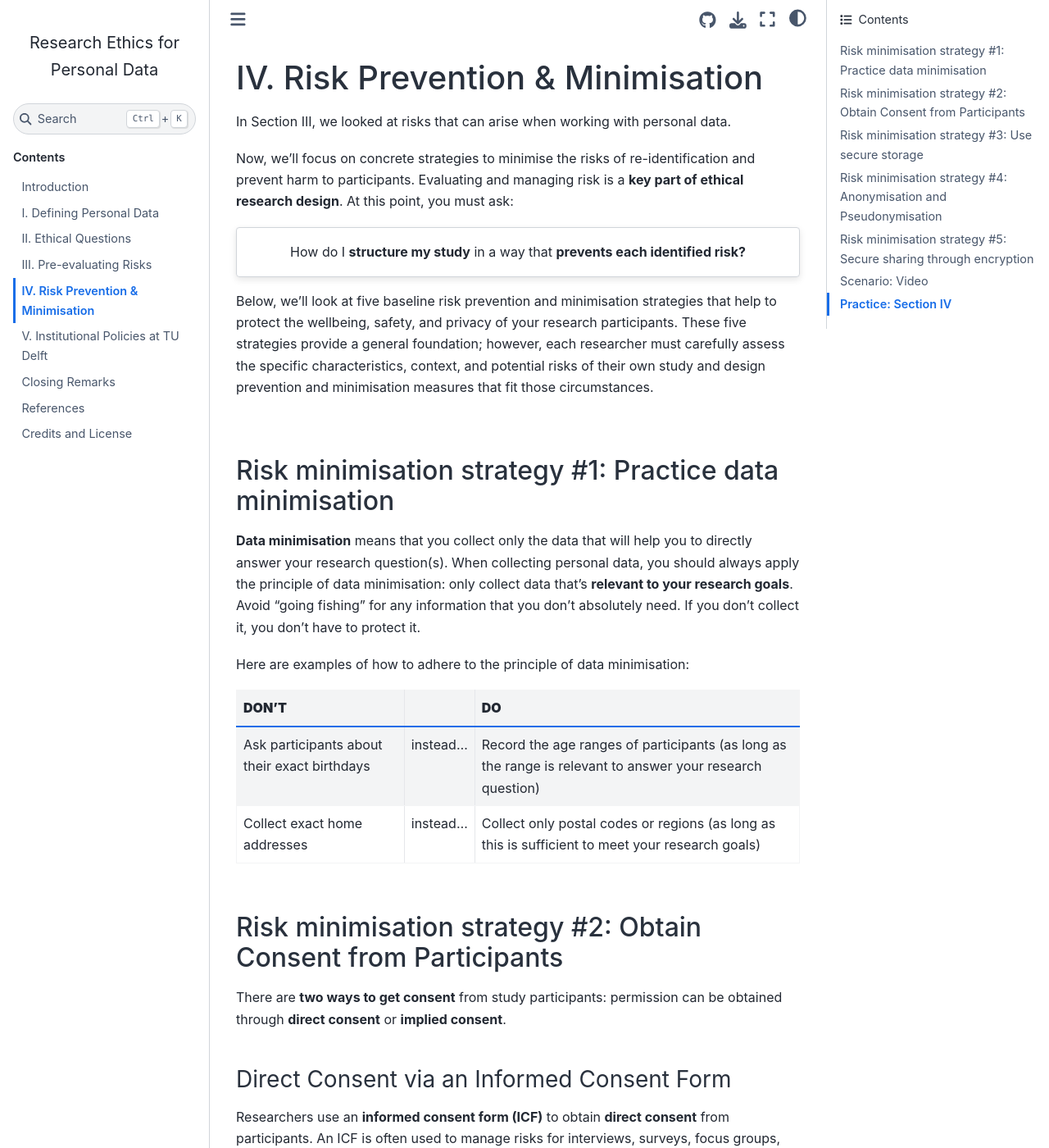
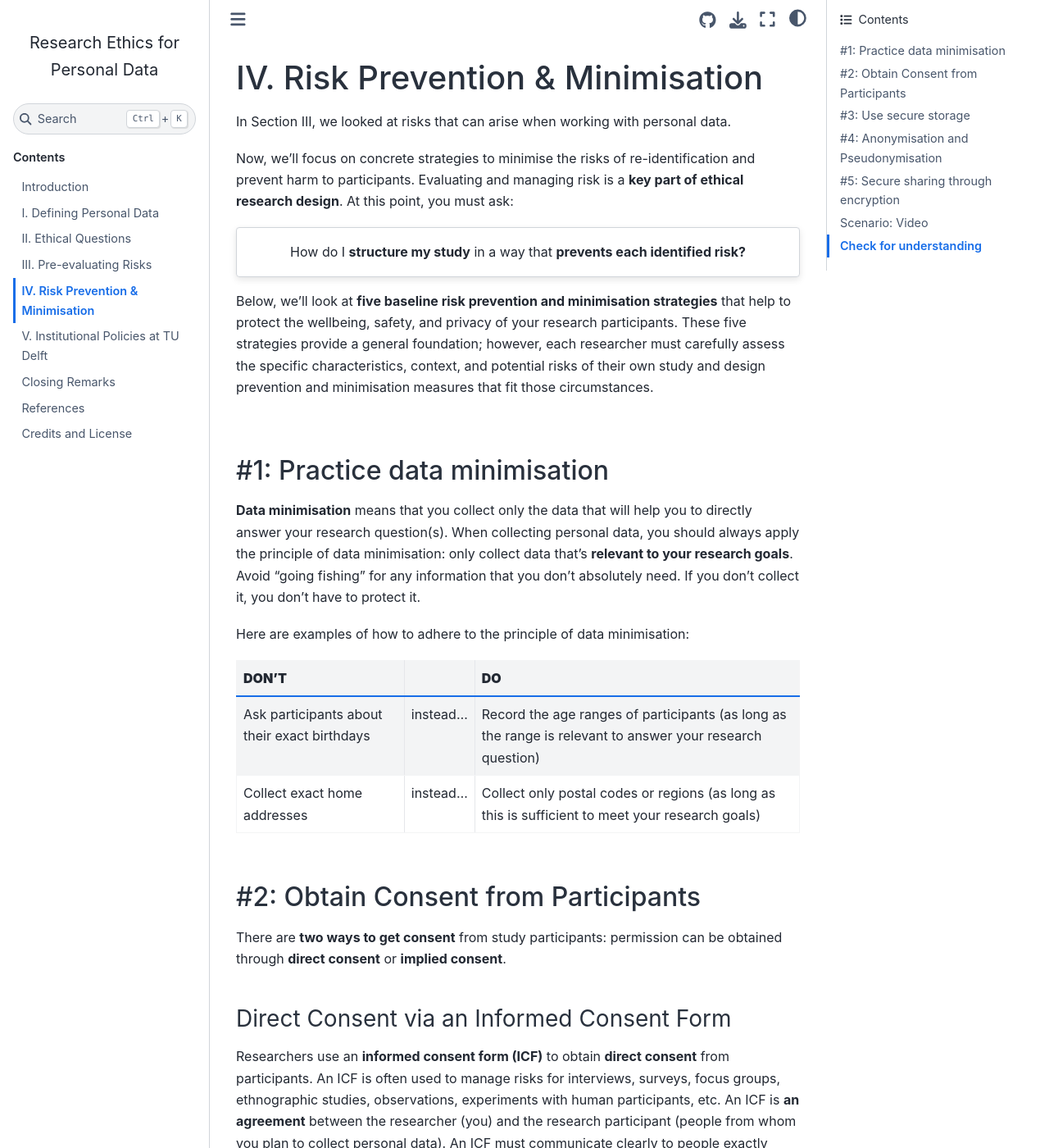
Before and after one commit to tu-delft-library/BSc_Research_Ethics_for_Personal_Data, a Jupyter Book: the page built from book/risk_mitigation.md, in a window 1280 px wide and 1400 px high. Shown: the whole window at 82% size. Built offline with Jupyter Book 1.0.4 settings and Sphinx 7.4.7 and the Sphinx Book theme 1.1.4, drawn with Linux system fonts in a browser that asks for light colours; comment, search, counter and statistics services are not loaded; some of the changed text lies outside the part shown.

Commit message:
Update risk_mitigation.md

````diff
--- a/book/risk_mitigation.md
+++ b/book/risk_mitigation.md
@@ -9,10 +9,10 @@ Now, we'll focus on concrete strategies to minimise the risks of re-identificati
 How do I **structure my study** in a way that **prevents each identified risk?**
 :::
 
-Below, we'll look at five baseline risk prevention and minimisation strategies that help to protect the wellbeing, safety, and privacy of your research participants. These five strategies provide a general foundation; however, each researcher must carefully assess the specific characteristics, context, and potential risks of their own study and design prevention and minimisation measures that fit those circumstances.
+Below, we'll look at **five baseline risk prevention and minimisation strategies** that help to protect the wellbeing, safety, and privacy of your research participants. These five strategies provide a general foundation; however, each researcher must carefully assess the specific characteristics, context, and potential risks of their own study and design prevention and minimisation measures that fit those circumstances.
 <br>
 <br>
- ## Risk minimisation strategy #1: Practice data minimisation
+ ## #1: Practice data minimisation
 
 **Data minimisation** means that you collect only the data that will help you to directly answer your research question(s). When collecting personal data, you should always apply the principle of data minimisation: only collect data that's **relevant to your research goals**. Avoid "going fishing” for any information that you don't absolutely need. If you don't collect it, you don't have to protect it.
 
@@ -23,7 +23,7 @@ Here are examples of how to adhere to the principle of data minimisation:
 | Ask participants about their exact birthdays | instead... |  Record the age ranges of participants (as long as the range is relevant to answer your research question) |
 | Collect exact home addresses | instead... | Collect only postal codes or regions (as long as this is sufficient to meet your research goals) |
 
-## Risk minimisation strategy #2: Obtain Consent from Participants
+## #2: Obtain Consent from Participants
 
 There are **two ways to get consent** from study participants: permission can be obtained through **direct consent** or **implied consent**.
 
@@ -83,7 +83,7 @@ An **opening statement** is a way to obtain **implied consent** from participant
 Again, while the exemplar can provide a helpful guide and give you an idea of general structure, **you must craft an opening statement to fit your specific project**.
 
 
-## Risk minimisation strategy #3: Use secure storage
+## #3: Use secure storage
 
 **Secure data storage** practices are a **key risk management strategy**. Secure storage protects you against data loss and protects the personal data of research participants from security breaches or leaks. During the planning phase you should already decide where and how you will protect the data against loss and breaches. Here is an overview of secure storage recommendations for BSc students at TU Delft.
 
@@ -96,7 +96,7 @@ Again, while the exemplar can provide a helpful guide and give you an idea of ge
 
 Check with your supervisor or instructor if you plan to use a storage solution that is not listed above.
 
-## Risk minimisation strategy #4: Anonymisation and Pseudonymisation
+## #4: Anonymisation and Pseudonymisation
 
 
 Researchers process data using methods of Anonymisation and Pseudonymisation to help protect participants' identities.
@@ -145,7 +145,7 @@ During the **planning phase** of your research you must already establish whethe
 ```
 <br>
 
-## Risk minimisation strategy #5: Secure sharing through encryption
+## #5: Secure sharing through encryption
 
 A document containing personal data can be **encrypted** by enabling the **locking function**. The researcher assigns a **“key,”** i.e. a security code or password, and this is necessary to open the document.
 
@@ -203,7 +203,7 @@ By Considering all these risks, Paula makes sure she doesn't cause any unintende
 :::
 <br>
 
-## Practice: Section IV
+## Check for understanding
 Complete the practice questions to check your understanding of risk prevention and minimisation strategies.
 <br>
 
````
